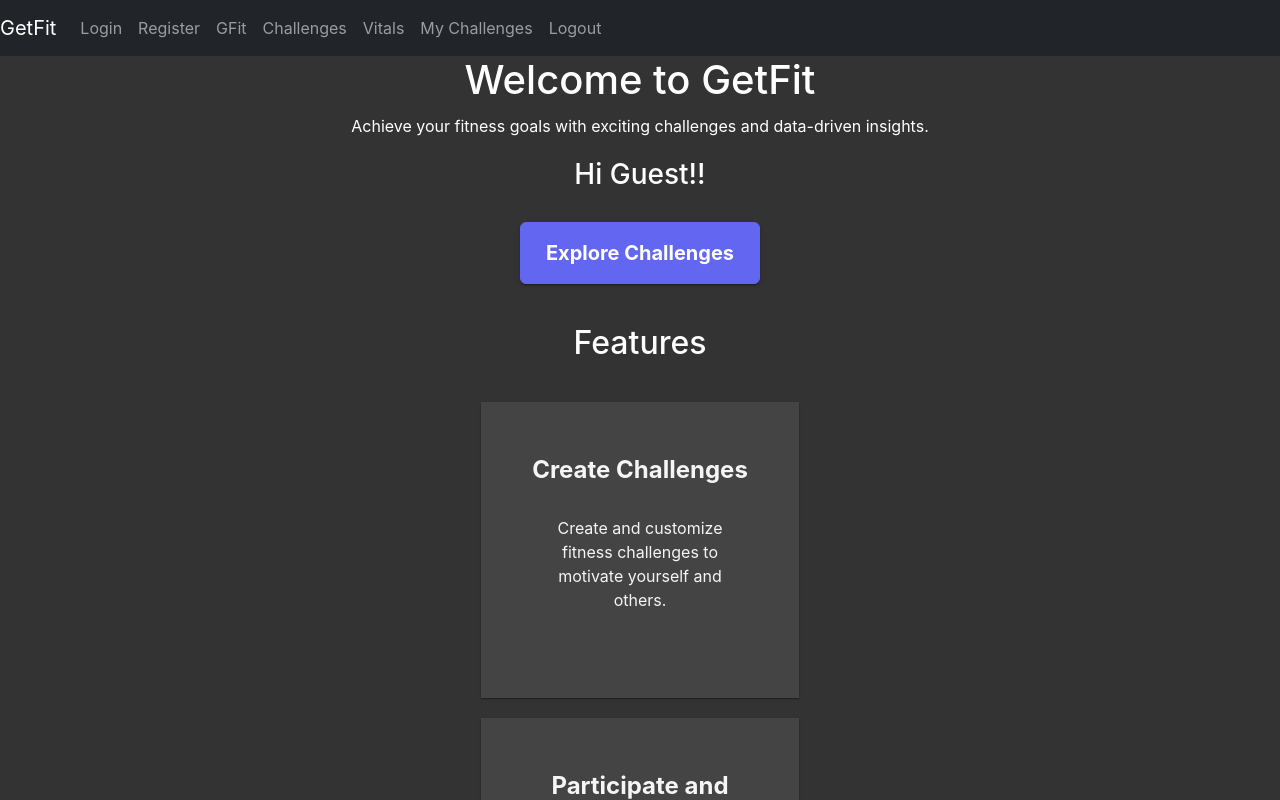
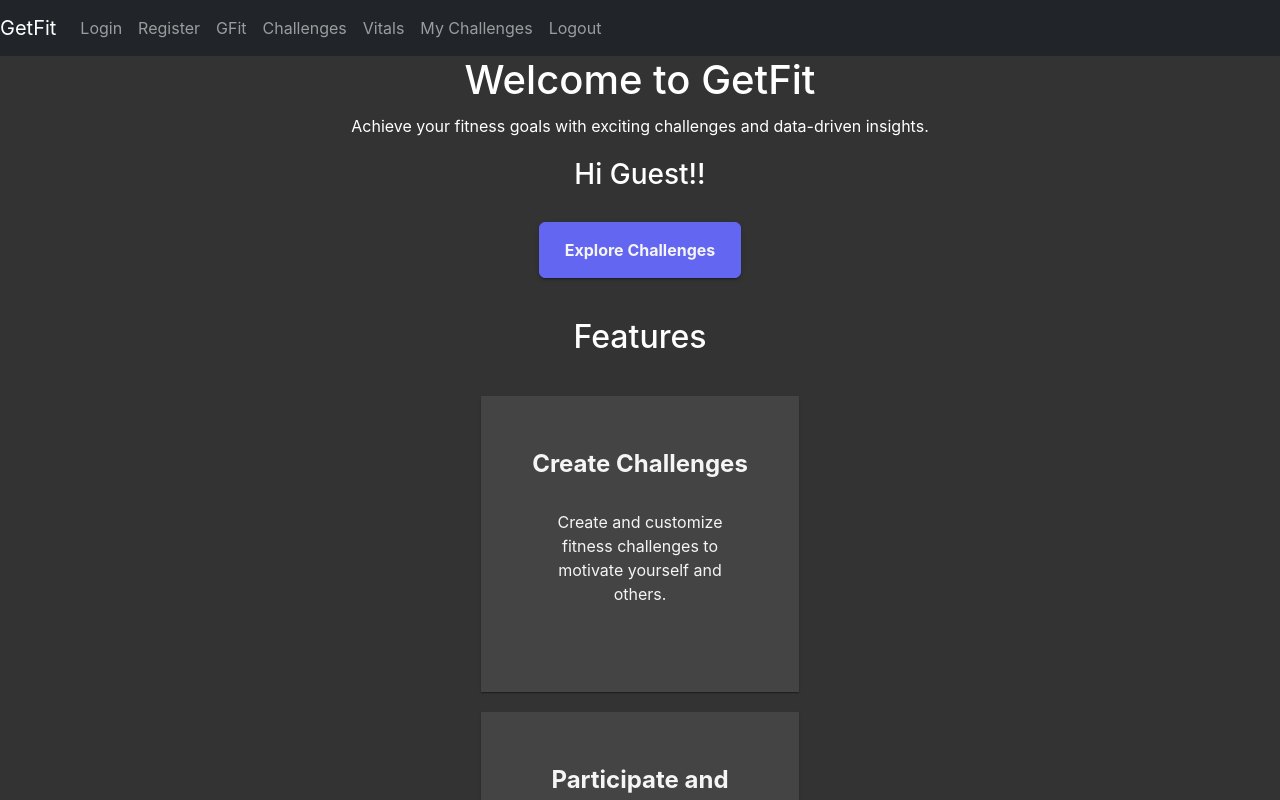
Before and after one commit to HarshithPaladi/GetFit, a React (Vite) app: page / in a window 1280 px wide. Shown: the top 800 px of the page. Built offline with nearby package versions, Linux system fonts and the light colour scheme.

Commit message:
[Fix] Link color styling

```diff
--- a/src/App.css
+++ b/src/App.css
@@ -140,7 +140,11 @@ background-color: #333333;
   background-color: #333333;
   color: #ffffff;
 }
+.p-button-label{
+  color: whitesmoke;
+  font-size: 1rem;
 
+}
 .p-paginator {
   background-color: #333333;
 }
```
